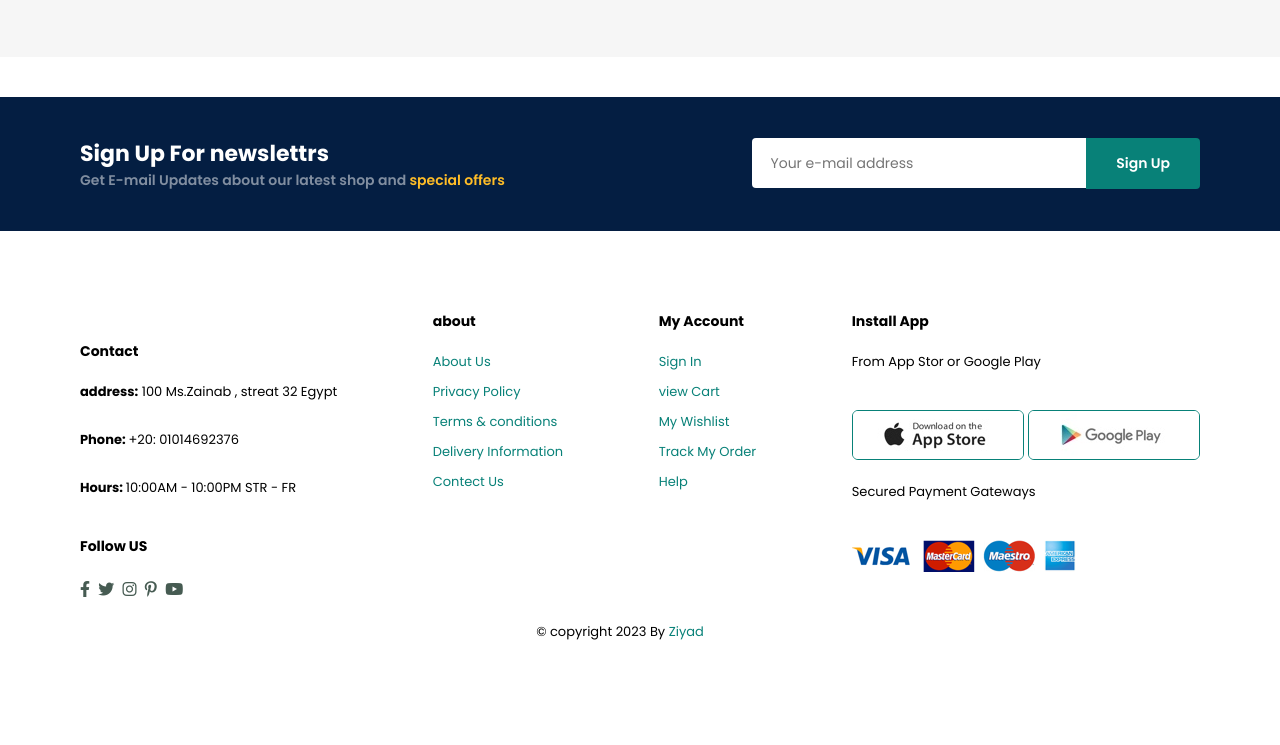
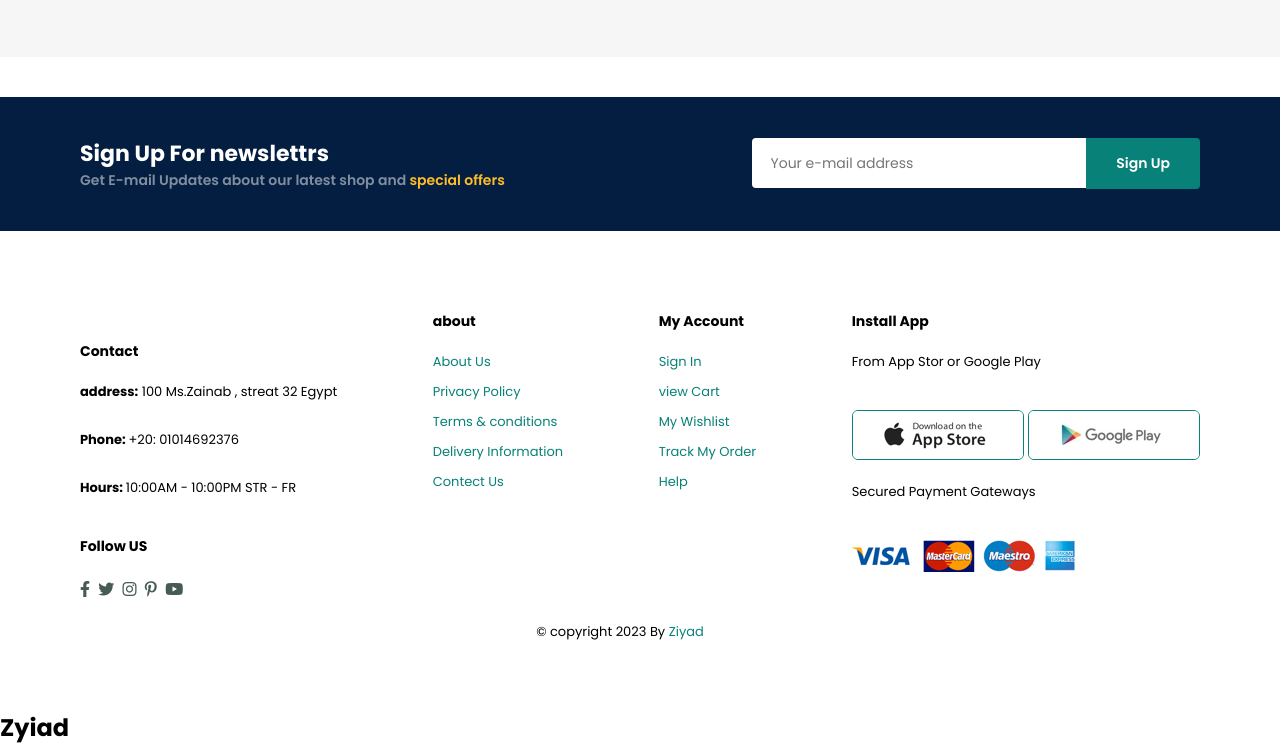
Before and after one commit to Mahmoud12309/ziyad, a plain HTML site: page index.html in a window 1280 px wide. Shown: the part 2184-2929 px from the top of the page. Before the commit the page ends 2894 px from the top, so only its background shows below. Drawn offline with nearby package versions, Linux system fonts and the light colour scheme.

Commit message:
Update index.html

```diff
--- a/index.html
+++ b/index.html
@@ -188,5 +188,6 @@
 <!-- Js Link -->
 <script src="Js/main.js"></script>
 <!-- Js Link -->
+	<h2>Zyiad</h2>
 </body>
 </html>
```
